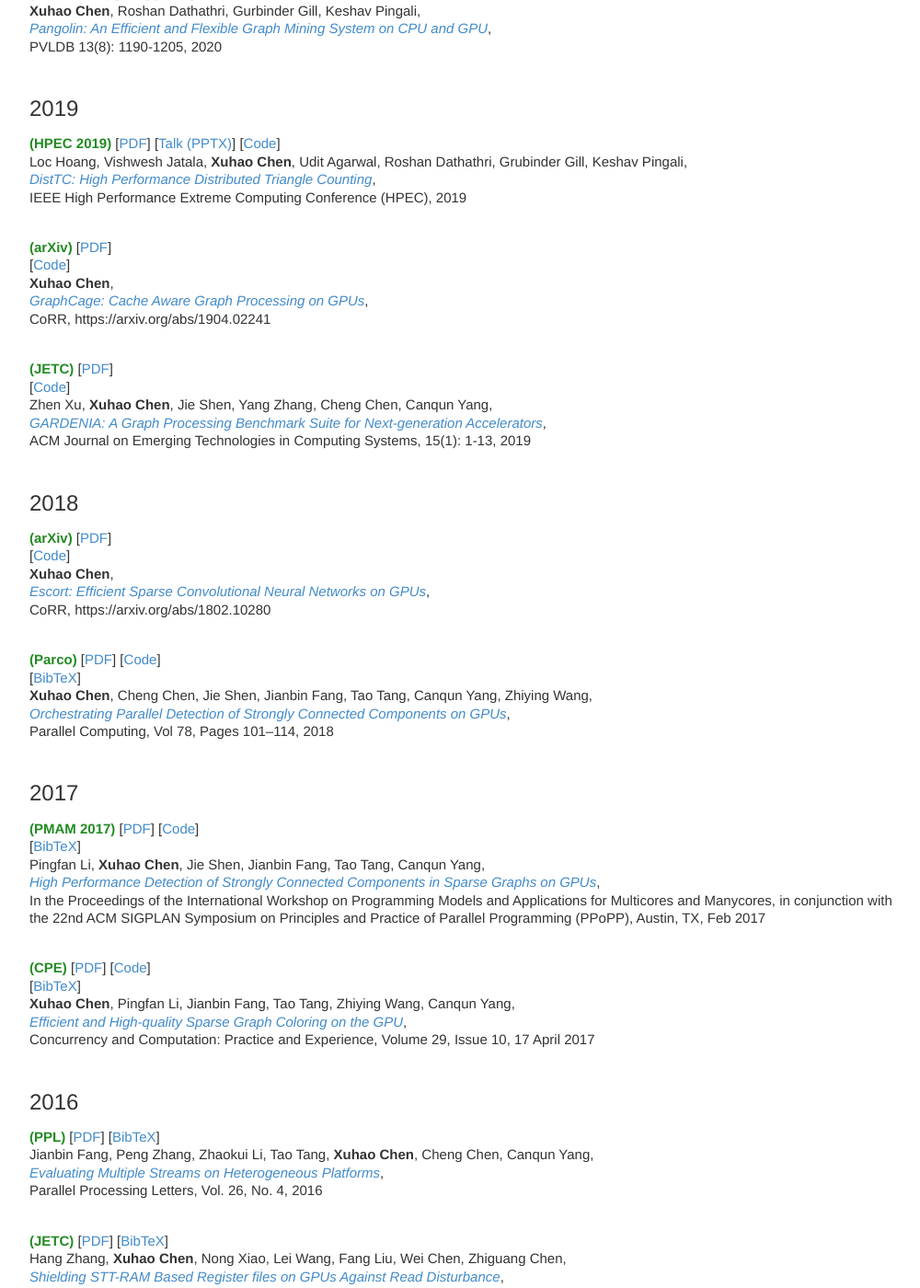
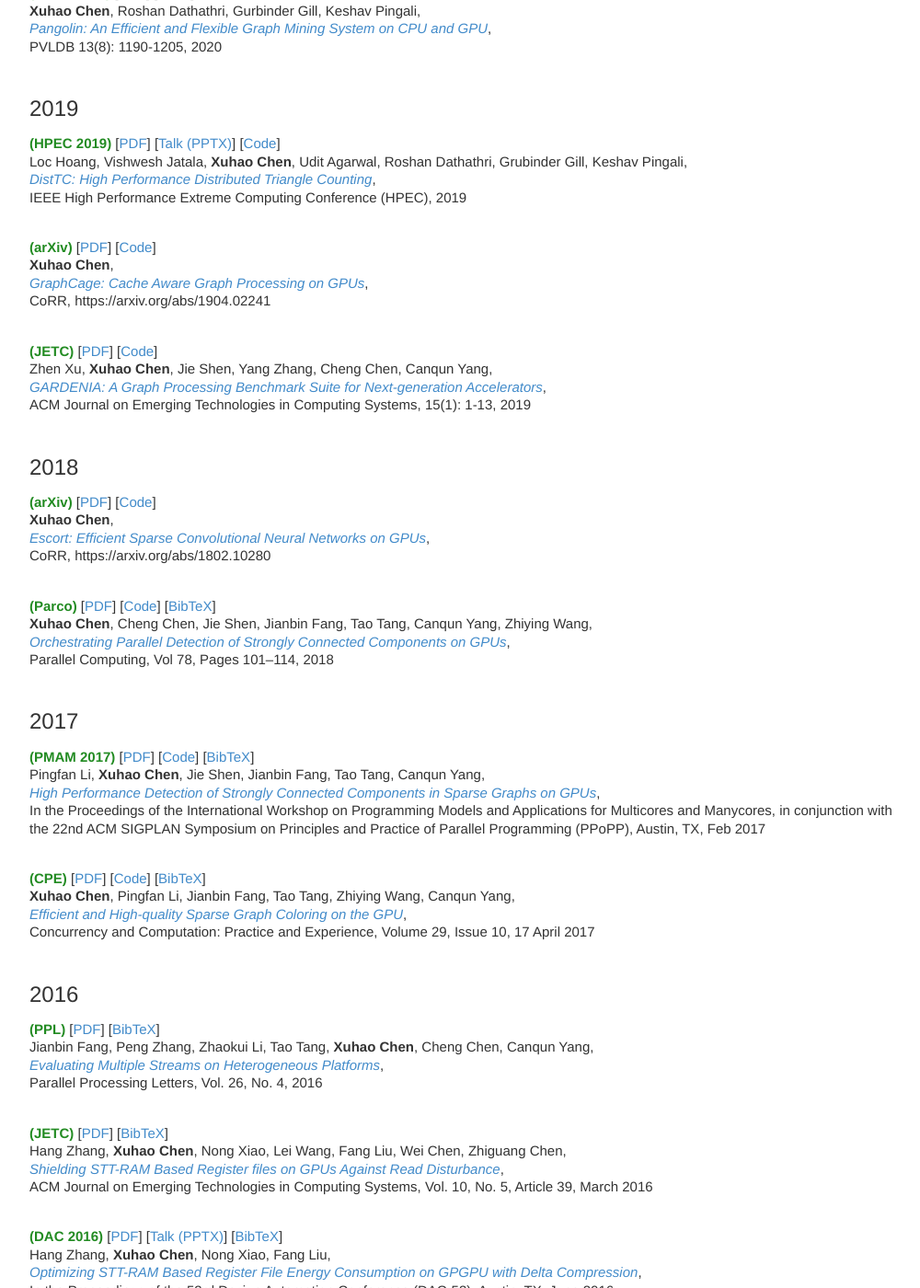
Before and after one commit to chenxuhao/chenxuhao.github.io, a Jekyll site: the page built from pubs.html, in a window 1280 px wide and 1400 px high, scrolled down 258 px. Shown: the whole window at 92% size, without its empty margins (138-1138 px from the left). Built offline with Jekyll 4.4.1, drawn with Linux system fonts in a browser that asks for light colours.

Commit message:
tiny fix

```diff
--- a/pubs.html
+++ b/pubs.html
@@ -28,7 +28,7 @@
 <h3></h3>
 
 <p><b><span style="color: forestgreen">(arXiv)</span></b>
-[<a href="https://arxiv.org/pdf/1904.02241.pdf">PDF</a>] <br />
+[<a href="https://arxiv.org/pdf/1904.02241.pdf">PDF</a>]
 [<a href="https://github.com/chenxuhao/gardenia">Code</a>] <br />
 <b>Xuhao Chen</b>,<br />
 <a href="https://arxiv.org/pdf/1904.02241.pdf">
@@ -37,7 +37,7 @@
 <h3></h3>
 
 <p><b><span style="color: forestgreen">(JETC)</span></b>
-[<a href="docs/jetc-2018.pdf">PDF</a>] <br />
+[<a href="docs/jetc-2018.pdf">PDF</a>]
 [<a href="https://github.com/chenxuhao/gardenia">Code</a>] <br />
 Zhen Xu, <b>Xuhao Chen</b>, Jie Shen, Yang Zhang, Cheng Chen, Canqun Yang,<br />
 <a href="https://arxiv.org/abs/1708.04567">
@@ -47,7 +47,7 @@
 
 <h3>2018 </h3>
 <p><b><span style="color: forestgreen">(arXiv)</span></b>
-[<a href="https://arxiv.org/pdf/1802.10280.pdf">PDF</a>] <br />
+[<a href="https://arxiv.org/pdf/1802.10280.pdf">PDF</a>]
 [<a href="https://github.com/chenxuhao/caffe-escoin">Code</a>] <br />
 <b>Xuhao Chen</b>,<br />
 <a href="https://arxiv.org/pdf/1802.10280.pdf">
@@ -57,7 +57,7 @@
 
 <p><b><span style="color: forestgreen">(Parco)</span></b>
 [<a href="docs/parco-scc.pdf">PDF</a>]
-[<a href="https://github.com/chenxuhao/gardenia/tree/master/src/scc">Code</a>] <br />
+[<a href="https://github.com/chenxuhao/gardenia/tree/master/src/scc">Code</a>]
 [<a href="docs/parco-scc-bib.txt">BibTeX</a>] <br />
 <b>Xuhao Chen</b>, Cheng Chen, Jie Shen, Jianbin Fang, Tao Tang, Canqun Yang, Zhiying Wang,<br />
 <a href="https://www.sciencedirect.com/science/article/pii/S0167819117301837">
@@ -68,7 +68,7 @@
 <h3>2017 </h3>
 <p><b><span style="color: forestgreen">(PMAM 2017)</span></b>
 [<a href="docs/pmam-2017.pdf">PDF</a>]
-[<a href="https://github.com/chenxuhao/gardenia/tree/master/src/scc">Code</a>] <br />
+[<a href="https://github.com/chenxuhao/gardenia/tree/master/src/scc">Code</a>]
 [<a href="docs/pmam-2017-bib.txt">BibTeX</a>] <br />
 Pingfan Li, <b>Xuhao Chen</b>, Jie Shen, Jianbin Fang, Tao Tang, Canqun Yang, <br />
 <a href="docs/pmam-2017.pdf">
@@ -78,7 +78,7 @@
 
 <p><b><span style="color: forestgreen">(CPE)</span></b>
 [<a href="docs/cpe-2017.pdf">PDF</a>]
-[<a href="https://github.com/chenxuhao/gardenia/tree/master/src/vc">Code</a>] <br />
+[<a href="https://github.com/chenxuhao/gardenia/tree/master/src/vc">Code</a>]
 [<a href="docs/cpe-2017-bib.txt">BibTeX</a>] <br />
 <b>Xuhao Chen</b>, Pingfan Li, Jianbin Fang, Tao Tang, Zhiying Wang, Canqun Yang,<br />
 <a href="https://onlinelibrary.wiley.com/doi/full/10.1002/cpe.4064">
@@ -124,7 +124,7 @@
 
 <p><b><span style="color: forestgreen">(IPDPSW 2016)</span></b>
 [<a href="docs/ipdpsw-2016.pdf">PDF</a>]
-[<a href="https://github.com/chenxuhao/gardenia/tree/master/src/vc">Code</a>] <br />
+[<a href="https://github.com/chenxuhao/gardenia/tree/master/src/vc">Code</a>]
 [<a href="docs/ipdpsw-2016-bib.txt">BibTeX</a>] <br />
 Pingfan Li, <b>Xuhao Chen</b>, Zhe Quan, Jianbin Fang, Huayou Su, Tao Tang, Canqun Yang, <br />
 <a href="docs/ipdpsw-2016.pdf"><i>High Performance Parallel Graph Coloring on GPGPUs</i></a>, <br />
```
